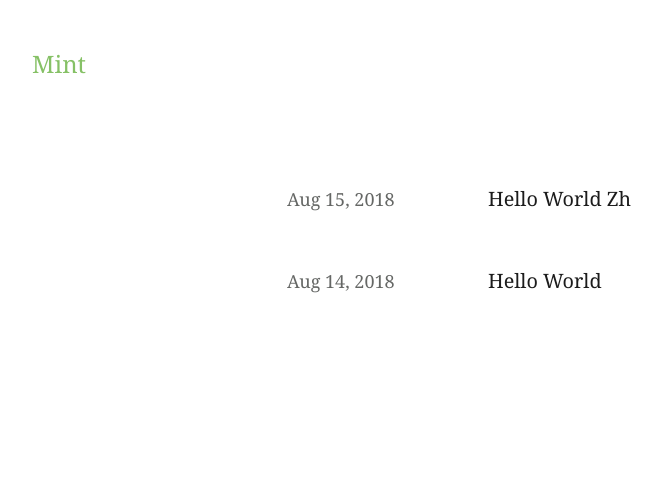
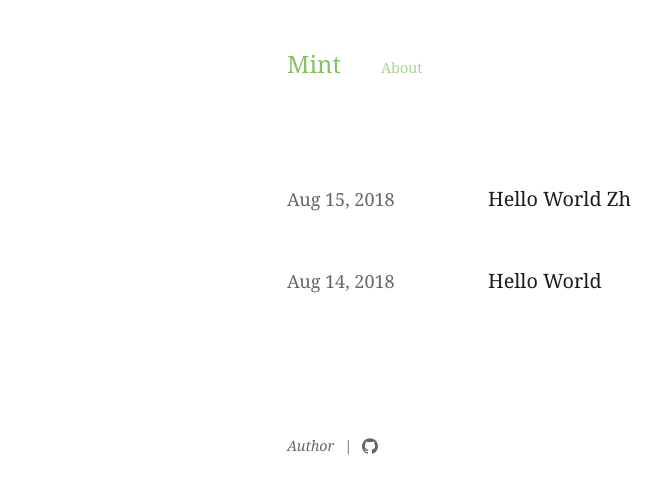
Before and after one commit to aidewoode/jekyll-theme-mint, a Jekyll site: the page built from index.md, in a window 1280 px wide. Shown: the top 494 px of the page, without its empty margins (18-679 px from the left). Built offline with Jekyll 4.4.1, drawn with Linux system fonts in a browser that asks for light colours.

Commit message:
add social icons

```diff
--- /dev/null
+++ b/_includes/footer.html
@@ -0,0 +1,45 @@
+<footer class='footer-content'>
+  <ul class='footer-contact'>
+    {% if site.author %}
+      {% if site.email %}
+        <li class='footer-contact__item'>
+          <a href='mailto:{{ site.email }}'>{{ site.author }}</a>
+        </li>
+      {% else %}
+        <li class='footer-contact__item'>{{ site.author }}</li>
+      {% endif %}
+    {% endif %}
+
+    {% if site.github_username %}
+      <li class='footer-contact__item'>
+        <a href='https://github.com/{{ site.github_username }}'>
+          {% include icon.html icon='github' %}
+        </a>
+      </li>
+    {% endif %}
+
+    {% if site.twitter_username %}
+      <li class='footer-contact__item'>
+        <a href='https://twitter.com/{{ site.twitter_username }}'>
+          {% include icon.html icon='twitter' %}
+        </a>
+      </li>
+    {% endif %}
+
+    {% if site.facebook_username %}
+      <li class='footer-contact__item'>
+        <a href='https://www.facebook.com/{{ site.facebook_username }}'>
+          {% include icon.html icon='facebook' %}
+        </a>
+      </li>
+    {% endif %}
+
+    {% if site.dribbble_username %}
+      <li class='footer-contact__item'>
+        <a href='https://dribbble.com/{{ site.dribbble_username }}'>
+          {% include icon.html icon='dribbble' %}
+        </a>
+      </li>
+    {% endif %}
+  </ul>
+</footer>
--- a/_includes/header.html
+++ b/_includes/header.html
@@ -1,4 +1,8 @@
-<nav class='global-nav'>
-  <a class='global-nav__title' href='{{ '/' | relative_url }}'>{{ site.title | escape }}</a>
-  <ul class='global-nav__list'></ul>
-</nav>
+<header>
+  <nav class='global-nav'>
+    <a class='global-nav__item global-nav__item--title' href='{{ '/' | relative_url }}'>{{ site.title | escape }}</a>
+    {% for page in site.pages %}
+      <a class='global-nav__item'href='{{ page.url | relative_url }}'>{{ page.title | escape }}</a>
+    {% endfor %}
+  </nav>
+</header>
--- /dev/null
+++ b/_includes/icon.html
@@ -0,0 +1,3 @@
+<svg class='icon'>
+  <use href='/assets/icons/{{ include.icon }}.svg#{{ include.icon }}'></use>
+</svg>
--- a/_layouts/default.html
+++ b/_layouts/default.html
@@ -7,6 +7,7 @@
       <div class='content-container'>
         {{ content }}
       </div>
+      {% include footer.html %}
     </div>
   </body>
 </html>
--- a/_layouts/page.html
+++ b/_layouts/page.html
@@ -2,4 +2,6 @@
 layout: default
 ---
 
-{{ content }}
+<div class='yue'>
+  {{ content }}
+</div>
--- /dev/null
+++ b/_sass/_icon.scss
@@ -0,0 +1,5 @@
+.icon {
+  height: 16px;
+  width: 16px;
+  fill: #656765;
+}
--- a/_sass/_layout.scss
+++ b/_sass/_layout.scss
@@ -14,16 +14,30 @@ body {
   font-family: $default-font-family;
 }
 
-.global-nav {
-  padding: 2.78rem;
-  display: flex;
-  align-items: center;
+.site-content {
+  max-width: 700px;
+  margin: auto;
+  padding: 0 .83rem;
 }
 
-.global-nav__title {
+.global-nav {
+  display: flex;
+  align-items: baseline;
+  padding: 2.78rem 0;
+}
+
+.global-nav__item {
+  display: inline-block;
+  text-decoration: none;
+  font-size: .8rem;
+  color: $main-color;
+  opacity: .7;
+}
+
+.global-nav__item--title {
   font-size: 1.33rem;
-  text-decoration: none;
-  color: $main-color;
+  margin-right: 40px;
+  opacity: 1;
 }
 
 .global-nav__list {
@@ -32,19 +46,12 @@ body {
   padding: 0;
 }
 
-.global-nav__item {
-  display: inline-block;
-}
-
 .global-nav__link {
   padding: 0 .56rem;
 }
 
 .content-container {
-  max-width: 700px;
-  margin: auto;
-  margin-top: 3.33rem;
-  padding: 0 .83rem;
+  margin: 3.33rem 0 6.66rem;
 }
 
 .articles-list {
@@ -76,3 +83,32 @@ body {
   color: rgb(28, 28, 28);
   text-decoration: none;
 }
+
+.footer-content {
+  padding: 1.39rem 0;
+  font-size: .8rem;
+  color: #656765;
+  font-style: italic;
+}
+
+.footer-contact {
+  list-style: none;
+  display: flex;
+  padding: 0;
+  margin: 0;
+}
+
+.footer-contact__item {
+  margin-right: 10px;
+  display: flex;
+}
+
+.footer-contact__item a {
+  color: #656765;
+  text-decoration: none;
+}
+
+.footer-contact__item:nth-child(2):before {
+  content: '|';
+  margin-right: 10px;
+}
--- a/_sass/jekyll-theme-mint.scss
+++ b/_sass/jekyll-theme-mint.scss
@@ -3,3 +3,4 @@
 @import 'layout';
 @import 'responsive';
 @import 'post';
+@import 'icon';
```
Also changed, not shown: about.md (added, +18 -0 lines), assets/icons/dribbble.svg (added), assets/icons/facebook.svg (added), assets/icons/github.svg (added), assets/icons/twitter.svg (added).
